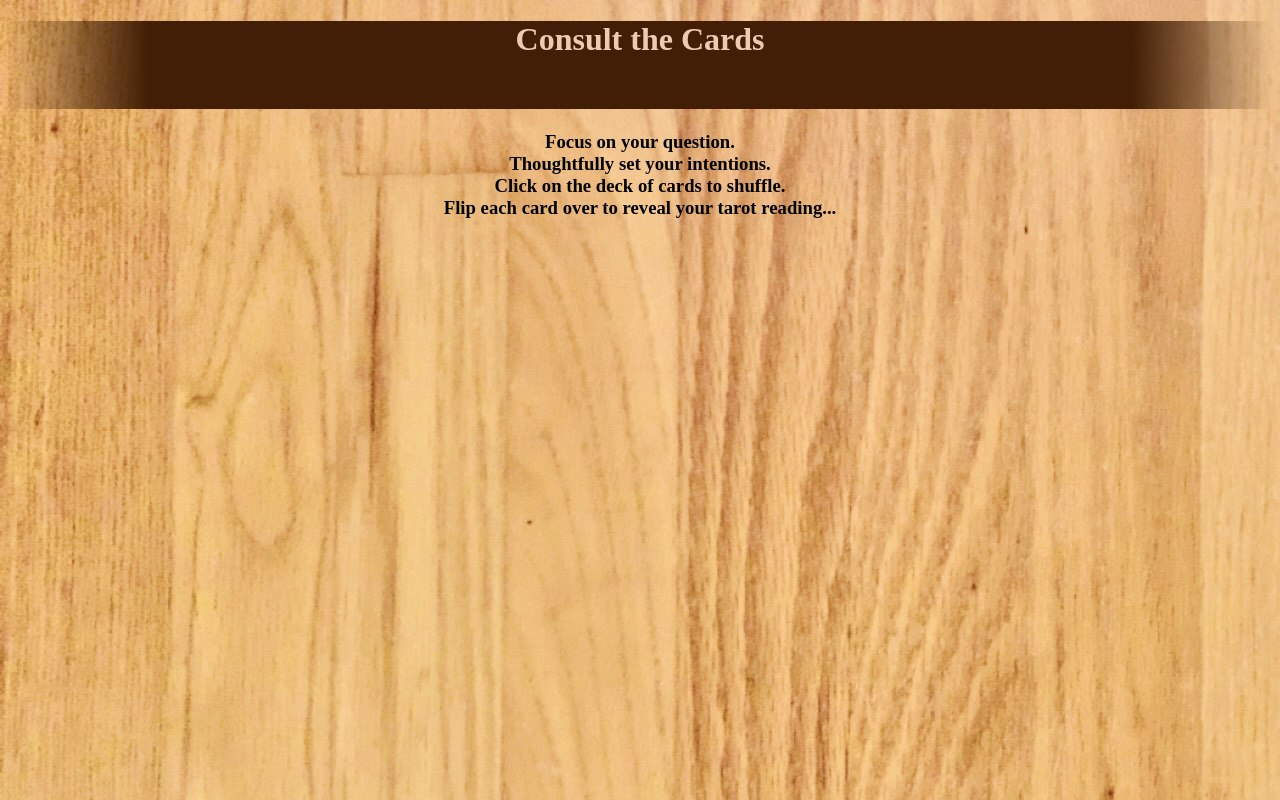
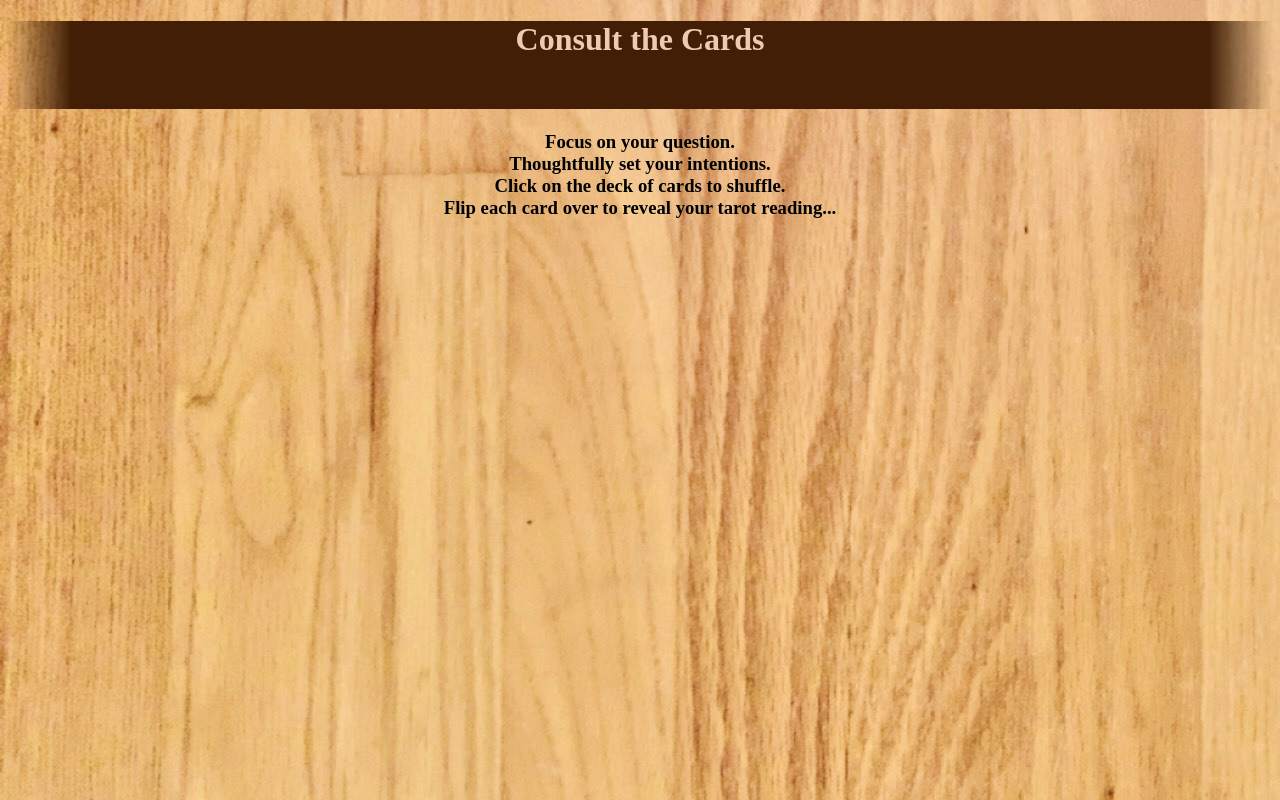
Before and after one commit to michaelangelesz/Milestone-Project-Tarot-Card-Game, a plain HTML site: page index.html in a window 1280 px wide. Drawn offline with Linux system fonts and the light colour scheme.

Commit message:
Update style.css
make linear gradient transition less dramatic moving the stops closer to the actual ends

```diff
--- a/css/style.css
+++ b/css/style.css
@@ -8,7 +8,7 @@ h1 {
     text-align: center;
     background-color: rgb(65, 30, 5);
     height: 11vh;
-    background: linear-gradient(to right, transparent 0%, rgb(65, 30, 5) 11%, rgb(65, 30, 5) 89%, transparent 100%);
+    background: linear-gradient(to right, transparent 0%, rgb(65, 30, 5) 5%, rgb(65, 30, 5) 95%, transparent 100%);
 }
 
 h3 {
```
